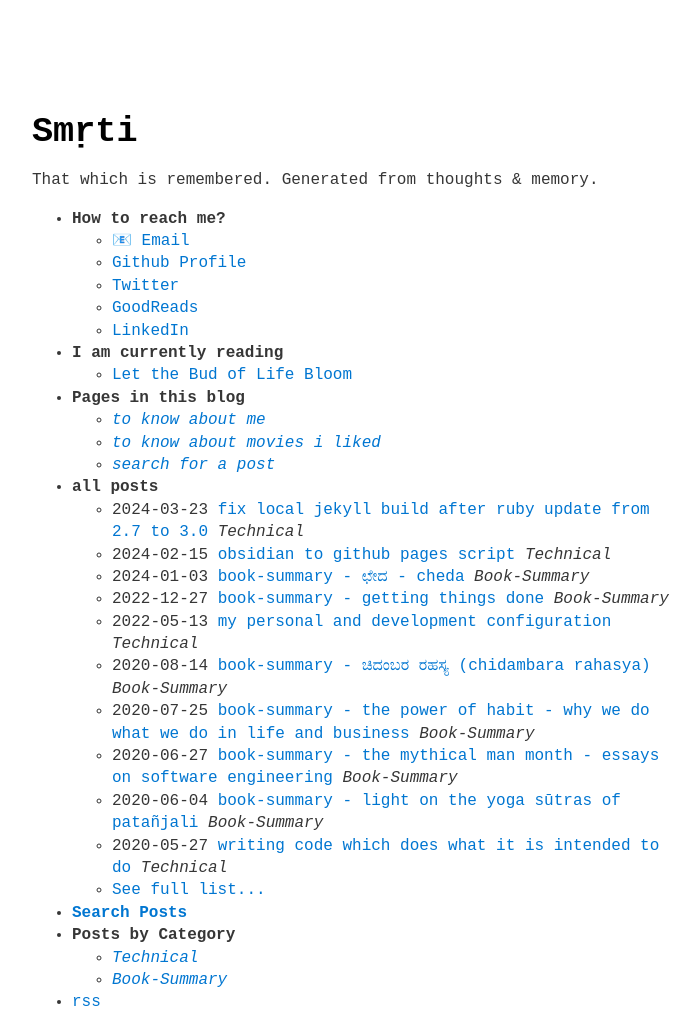
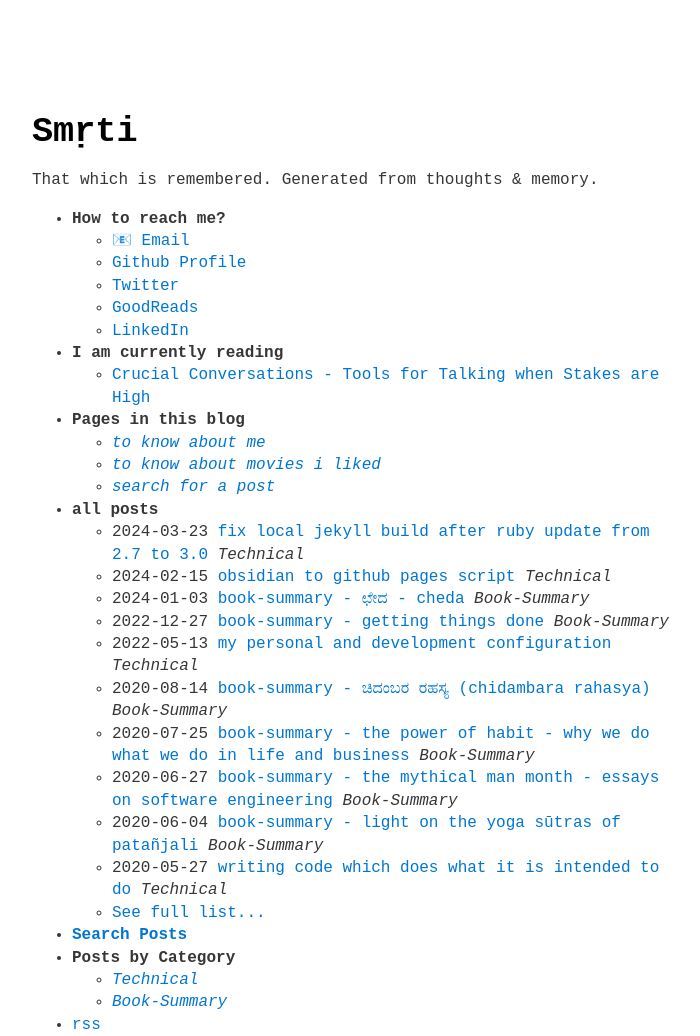
Before and after one commit to harsha-kadekar/harsha-kadekar.github.io, a Jekyll site: the page built from index.md, in a window 1280 px wide. Shown: the whole page, without its empty margins (288-988 px from the left). Built offline with Jekyll 4.4.1, drawn with Linux system fonts in a browser that asks for light colours; before the commit the page ends 1014 px from its top, so only the background shows below that.

Commit message:
feat: update the reading book to crucial conversations

```diff
--- a/_data/menu.yml
+++ b/_data/menu.yml
@@ -17,8 +17,8 @@ entries:
 
   - title: <b>I am currently reading</b>
     entries:
-      - title: "Let the Bud of Life Bloom"
-        url: https://www.goodreads.com/book/show/1025093.Let_the_Bud_of_Life_Bloom
+      - title: "Crucial Conversations - Tools for Talking when Stakes are High"
+        url: https://www.goodreads.com/book/show/15014.Crucial_Conversations
 
   - title: <b>Pages in this blog</b>
     entries:
```
Also changed, not shown: movies.md (+2 -1 lines).
